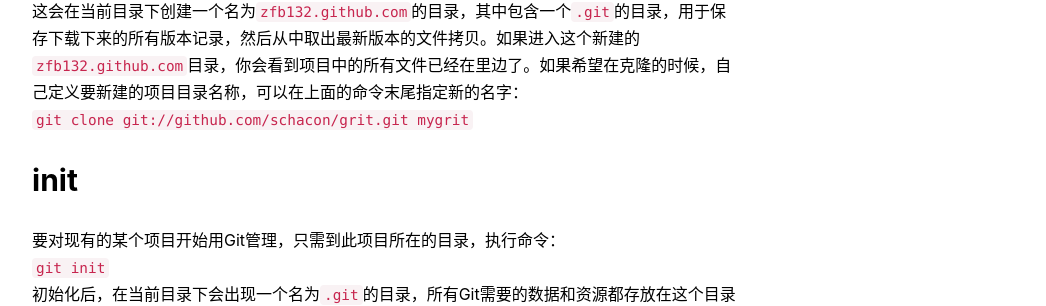
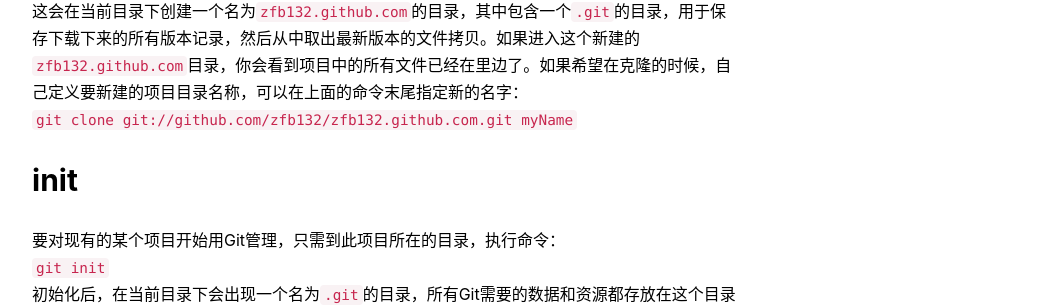
Before and after one commit to zfb132/zfb132.github.com, a Jekyll site: the page built from _posts/2017-05-11-git-experience.md, in a window 1280 px wide and 900 px high, scrolled down 1371 px. Shown: the part 148-454 px from the top of the window, without its empty margins (233-1279 px from the left). Built offline with Jekyll 4.4.1, drawn with Linux system fonts in a browser that asks for light colours; nearby versions of some CDN libraries; comment, search, counter and statistics services are not loaded.

Commit message:
Update 2017-05-11-git-experience.md

```diff
--- a/_posts/2017-05-11-git-experience.md
+++ b/_posts/2017-05-11-git-experience.md
@@ -24,7 +24,7 @@ description:  "本文主要介绍一些简单的命令：包括clone, add, commi
   如果你经常在网上下载一些源码之类的话，这段命令你就再熟悉不过了。这是克隆仓库的命令，其格式为`git clone [url]`。比如,要克隆 GitHub用户`zfb132`的代码仓库`zfb132.github.com`，可以用下面的命令：
 `git clone git@github.com:zfb132/zfb132.github.com.git`
   这会在当前目录下创建一个名为`zfb132.github.com`的目录，其中包含一个`.git`的目录，用于保存下载下来的所有版本记录，然后从中取出最新版本的文件拷贝。如果进入这个新建的`zfb132.github.com`目录，你会看到项目中的所有文件已经在里边了。如果希望在克隆的时候，自己定义要新建的项目目录名称，可以在上面的命令末尾指定新的名字：
-`git clone git://github.com/schacon/grit.git mygrit`
+`git clone git://github.com/zfb132/zfb132.github.com.git myName`
 
 ## init
   要对现有的某个项目开始用Git管理，只需到此项目所在的目录，执行命令：
```
